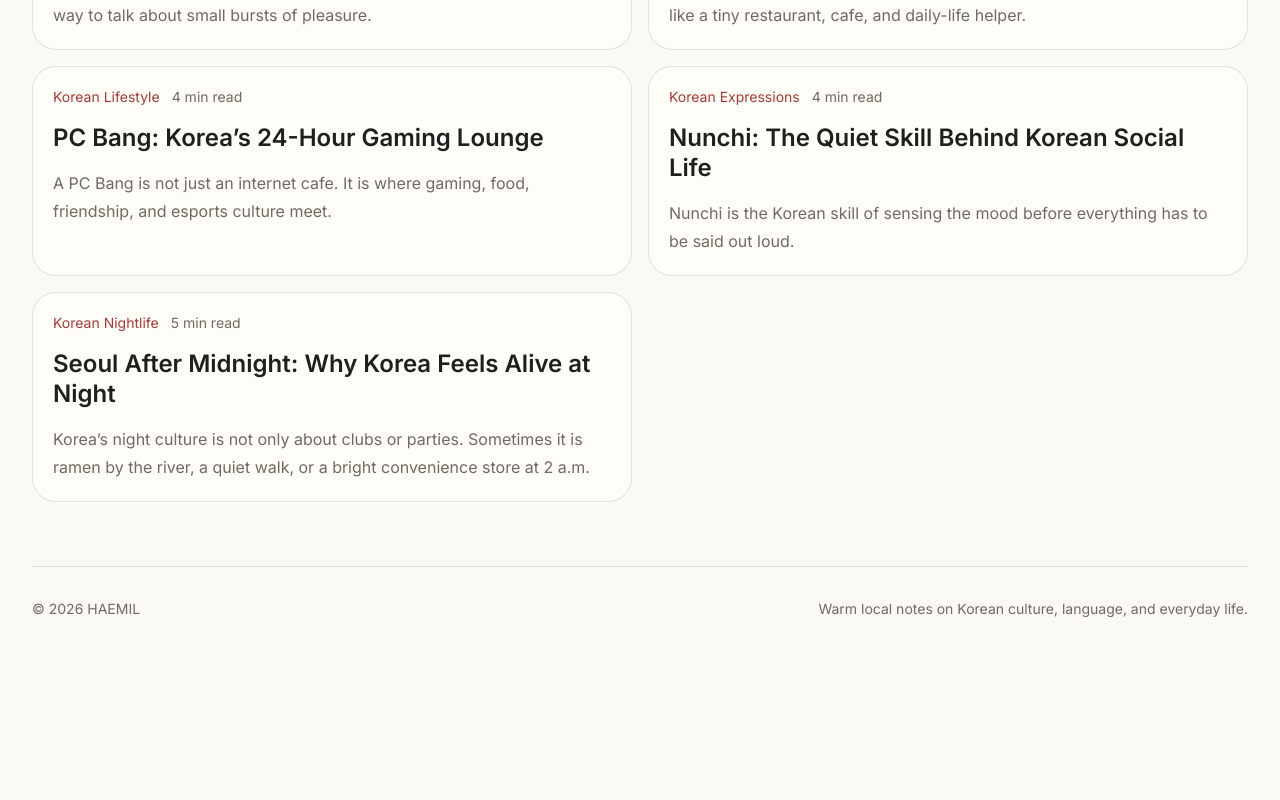
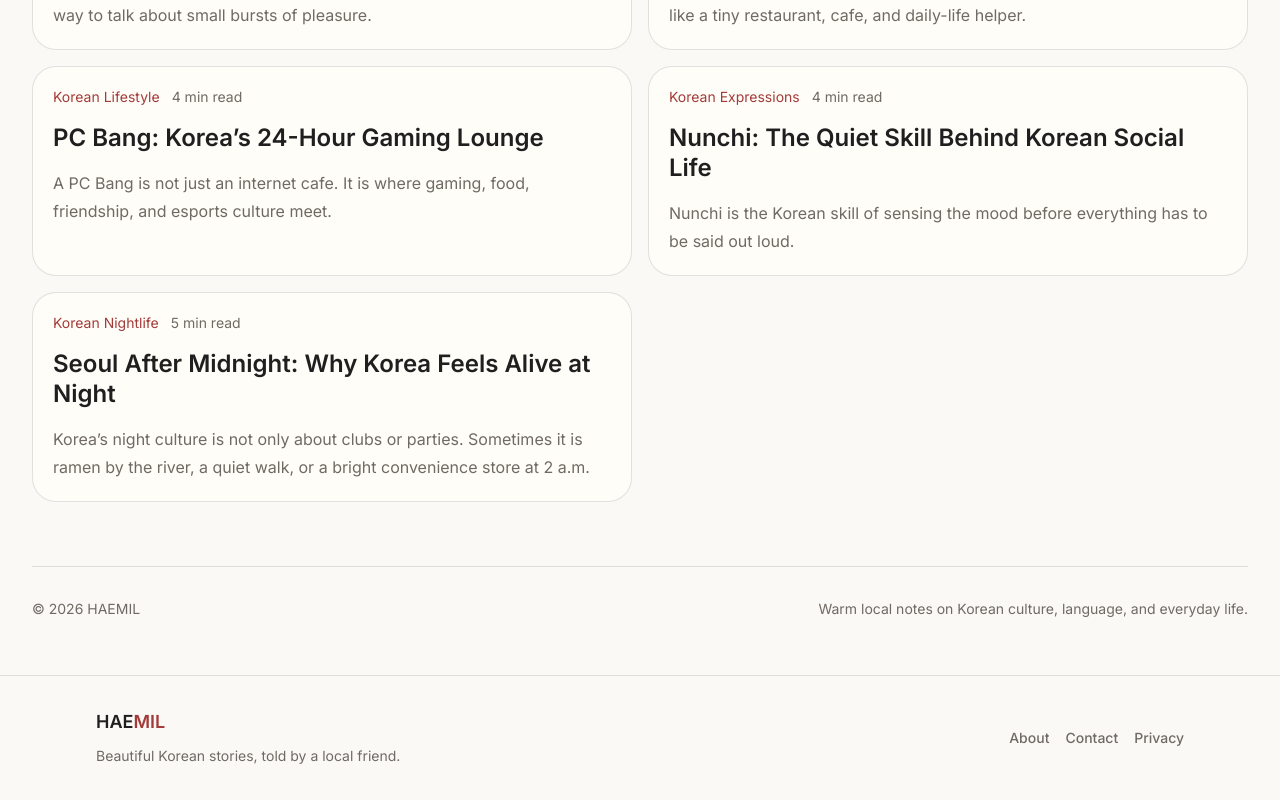
Before and after one commit to kjgusgh-source/korea-inside, a Next.js app: page / in a window 1280 px wide. Shown: the part 5469-6269 px from the top of the page. Before the commit the page ends 6144 px from the top, so only its background shows below. Built offline with nearby package versions, Linux system fonts and the light colour scheme; a web font is replaced by a local one.

Commit message:
Add site footer links

```diff
--- a/app/layout.tsx
+++ b/app/layout.tsx
@@ -1,6 +1,7 @@
 import type { Metadata } from "next";
 import { Inter, Playfair_Display } from "next/font/google";
 import "./globals.css";
+import SiteFooter from "../components/SiteFooter";
 
 const inter = Inter({
   subsets: ["latin"],
@@ -28,6 +29,7 @@ export default function RootLayout({
     <html lang="en" data-theme="light">
       <body className={`${inter.variable} ${playfair.variable}`}>
         {children}
+        <SiteFooter />
       </body>
     </html>
   );
--- /dev/null
+++ b/components/SiteFooter.tsx
@@ -0,0 +1,41 @@
+import Link from "next/link";
+
+export default function SiteFooter() {
+  return (
+    <footer className="border-t border-[var(--border)] bg-[var(--background)] text-[var(--text)]">
+      <div className="mx-auto flex max-w-6xl flex-col gap-6 px-5 py-8 md:flex-row md:items-center md:justify-between md:px-8">
+        <div>
+          <p className="text-lg font-semibold">
+            HAE<span className="text-[var(--accent)]">MIL</span>
+          </p>
+          <p className="mt-2 max-w-xl text-sm leading-6 text-[var(--muted)]">
+            Beautiful Korean stories, told by a local friend.
+          </p>
+        </div>
+
+        <nav className="flex flex-wrap gap-4 text-sm font-medium text-[var(--muted)]">
+          <Link
+            href="/about"
+            className="transition hover:text-[var(--accent)]"
+          >
+            About
+          </Link>
+
+          <Link
+            href="/contact"
+            className="transition hover:text-[var(--accent)]"
+          >
+            Contact
+          </Link>
+
+          <Link
+            href="/privacy"
+            className="transition hover:text-[var(--accent)]"
+          >
+            Privacy
+          </Link>
+        </nav>
+      </div>
+    </footer>
+  );
+}
```
